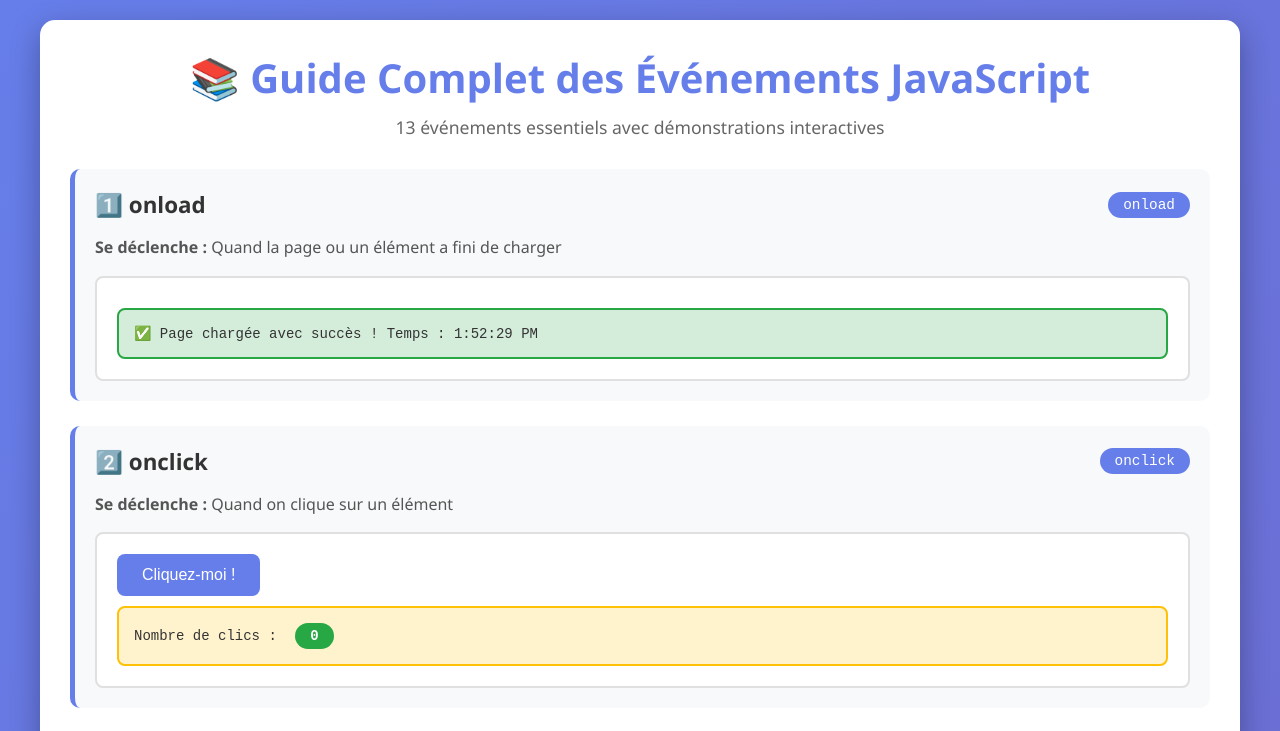
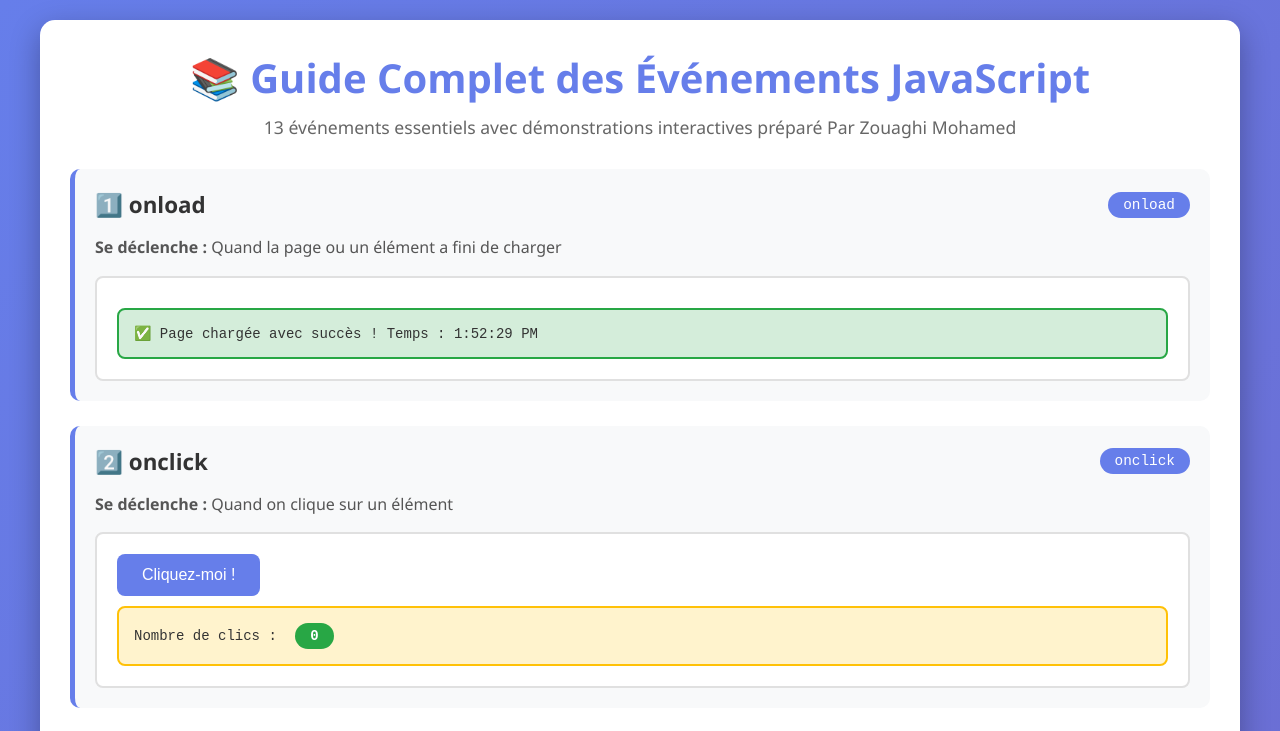
Before and after one commit to mo7amedzouaghi/evenementsJSSTI, a plain HTML site: page index.html in a window 1280 px wide. Shown: the top 731 px of the page. Drawn offline with Linux system fonts and the light colour scheme.

Commit message:
Update index.html

```diff
--- a/index.html
+++ b/index.html
@@ -244,7 +244,7 @@
 <body onload="handleLoad()">
     <div class="container">
         <h1>📚 Guide Complet des Événements JavaScript</h1>
-        <p class="subtitle">13 événements essentiels avec démonstrations interactives</p>
+        <p class="subtitle">13 événements essentiels avec démonstrations interactives préparé Par Zouaghi Mohamed </p>
 
         <!-- 1. onload -->
         <div class="event-card">
```
